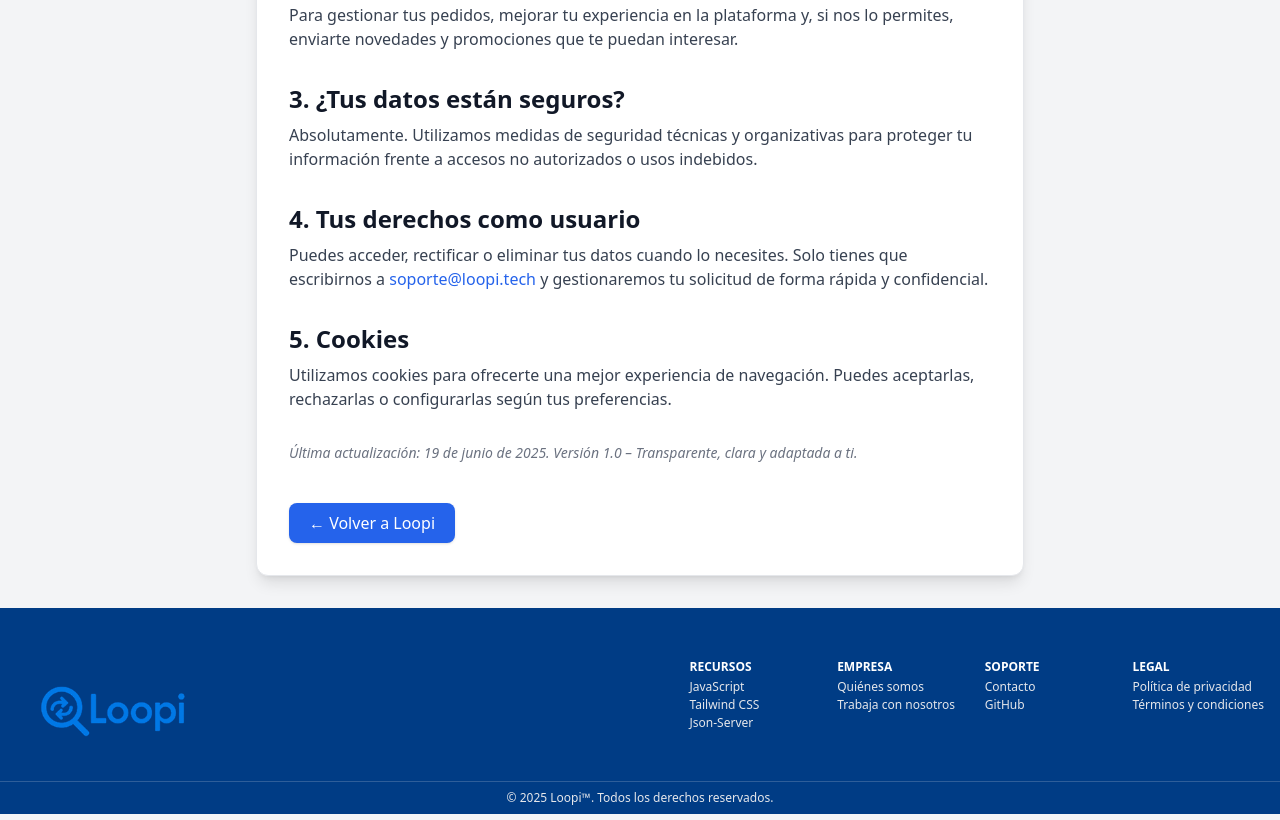
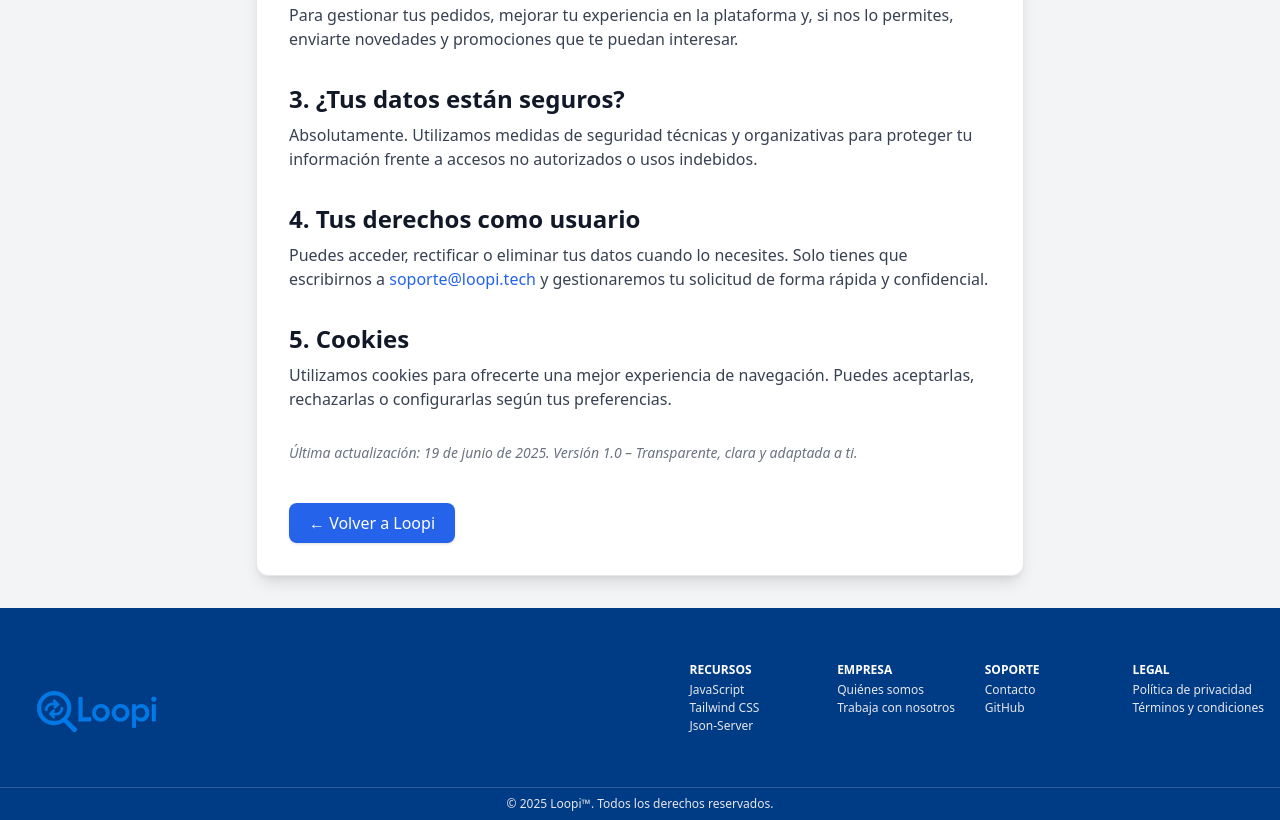
Before and after one commit to jemb4/loopi, a plain HTML site: page src/components/footer_politica-privacidad.html in a window 1280 px wide. Shown: the part 366-1186 px from the top of the page. Drawn offline with nearby package versions, Linux system fonts and the light colour scheme.

```diff
--- a/src/components/footer_politica-privacidad.html
+++ b/src/components/footer_politica-privacidad.html
@@ -5,7 +5,7 @@
   <meta name="viewport" content="width=device-width, initial-scale=1.0" />
   <title>Loopi - Política de Privacidad</title>
   <script src="https://cdn.tailwindcss.com"></script>
-  <link rel="icon" href="../img/LOGO.png">
+  <link rel="icon" href="../img/favicon.ico">
 </head>
 <body class="bg-gray-100 text-gray-800 font-sans flex flex-col min-h-screen">
 
@@ -59,10 +59,10 @@
 
   <!-- Footer -->
 <footer class="bg-[#003c85] text-white text-sm">
-    <div class="w-full max-w-7xl mx-auto px-4 py-2 flex flex-col md:flex-row md:justify-between md:items-center gap-4">
+    <div class="w-full max-w-7xl mx-auto px-4 py-6 flex flex-col md:flex-row md:justify-between md:items-center gap-4">
         <!-- Logo -->
         <a href="/" class="flex items-center flex-shrink-0" aria-label="Ir a la página principal de Loopi">
-            <img src="../img/LOGO.png" class="w-48 h-auto" alt="Loopi Logo" />
+            <img src="../img/LOGO.png" class="w-40 h-auto" alt="Loopi Logo" />
         </a>
 
         <!-- Navegación del footer -->
```
Also changed, not shown: src/components/footer.html (+3 -3 lines), src/components/footer_quienes-somos.html (+3 -3 lines), src/components/footer_terminos-condiciones.html (+3 -3 lines), src/components/footer_trabaja-con-nosotros.html (+3 -3 lines).
